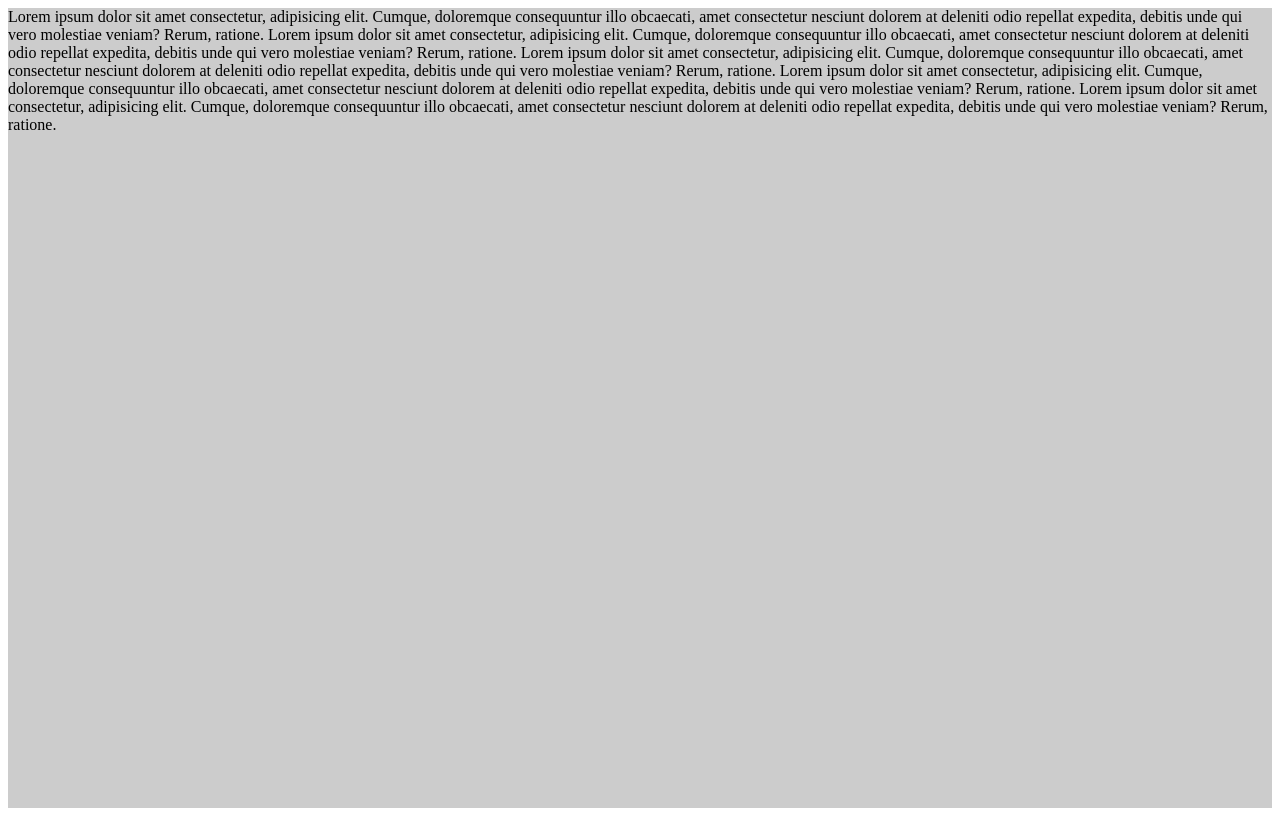
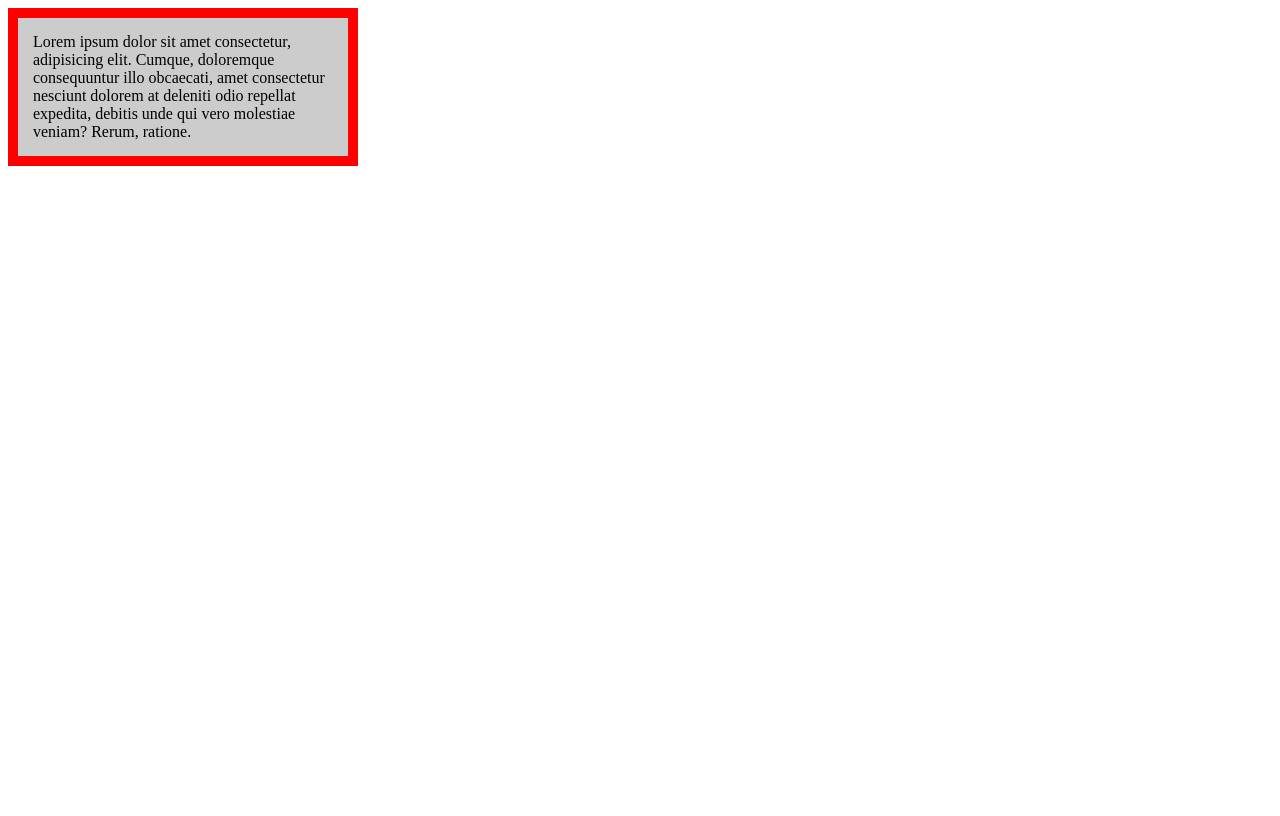
Before and after one commit to a19860101/sousou-20231210, a plain HTML site: page CSS/box-model.html in a window 1280 px wide. Drawn offline with Linux system fonts and the light colour scheme.

Commit message:
20231224

```diff
--- a/CSS/box-model.html
+++ b/CSS/box-model.html
@@ -9,10 +9,10 @@
             height: 100%;
         } */
         .box {
-            /* width: 100%; */
+            width: 300px;
             /* min-width:600px; */
             /* max-width:1000px; */
-            height: 100dvh;
+            /* height: 100dvh; */
             /* min-height: 400px; */
             /* max-height: 600px; */
             /*
@@ -29,16 +29,75 @@
             /* overflow-y: scroll; */
 
             background-color: #ccc;
+
+            /* 邊框 */
+            border: 10px red solid;
+            /* border-left: 12px solid green;
+            border-right: 12px solid green;
+            border-top: 12px solid red;
+            border-bottom: 12px solid blue; */
+
+            /* border-style: solid; */
+            /*
+                solid, dotted, dashed, double
+                inset, outset, groove, ridge
+            */
+            /* border-color:crimson; */
+            /* border-width:10px; */
+
+            /* border-top-color: ;
+            border-top-width: ;
+            border-top-color: ;
+            border-top-width: ;
+            border-bottom-color: ;
+            border-bottom-width: ;
+            border-bottom-style: ;
+            border-left-color: ;
+            border-left-width: ;
+            border-left-style: ;
+            border-right-color: ;
+            border-right-width: ;
+            border-right-style: ; */
+
+            /* 內距 */
+            padding: 15px;
+
+            /* padding-left: ; */
+            /* padding-right: ; */
+            /* padding-top: ; */
+            /* padding-bottom: ; */
+
+            /* padding: 10px 20px; */
+            /* 上下 左右 */
+
+            /* padding: 10px 0px 100px; */
+            /* 上 左右 下 */
+
+            /* padding: 0 10px 100px 150px; */
+            /* 上 右 下 左 */
+
+            /* padding-inline:; */
+            /* 左右 */
+            /* padding-inline-start:;  */
+            /* 左 */
+            /* padding-inline-end:;  */
+            /*右*/
+            /* padding-block:;  */
+            /*上下*/
+            /* padding-block-start:;  */
+            /* 上 */
+            /* padding-block-end:; */
+            /* 下 */
+
+            /* 外距 */
+
+
         }
     </style>
 </head>
 <body>
     <div class="box">
         Lorem ipsum dolor sit amet consectetur, adipisicing elit. Cumque, doloremque consequuntur illo obcaecati, amet consectetur nesciunt dolorem at deleniti odio repellat expedita, debitis unde qui vero molestiae veniam? Rerum, ratione.
-        Lorem ipsum dolor sit amet consectetur, adipisicing elit. Cumque, doloremque consequuntur illo obcaecati, amet consectetur nesciunt dolorem at deleniti odio repellat expedita, debitis unde qui vero molestiae veniam? Rerum, ratione.
-        Lorem ipsum dolor sit amet consectetur, adipisicing elit. Cumque, doloremque consequuntur illo obcaecati, amet consectetur nesciunt dolorem at deleniti odio repellat expedita, debitis unde qui vero molestiae veniam? Rerum, ratione.
-        Lorem ipsum dolor sit amet consectetur, adipisicing elit. Cumque, doloremque consequuntur illo obcaecati, amet consectetur nesciunt dolorem at deleniti odio repellat expedita, debitis unde qui vero molestiae veniam? Rerum, ratione.
-        Lorem ipsum dolor sit amet consectetur, adipisicing elit. Cumque, doloremque consequuntur illo obcaecati, amet consectetur nesciunt dolorem at deleniti odio repellat expedita, debitis unde qui vero molestiae veniam? Rerum, ratione.
     </div>
 </body>
 </html>
```
